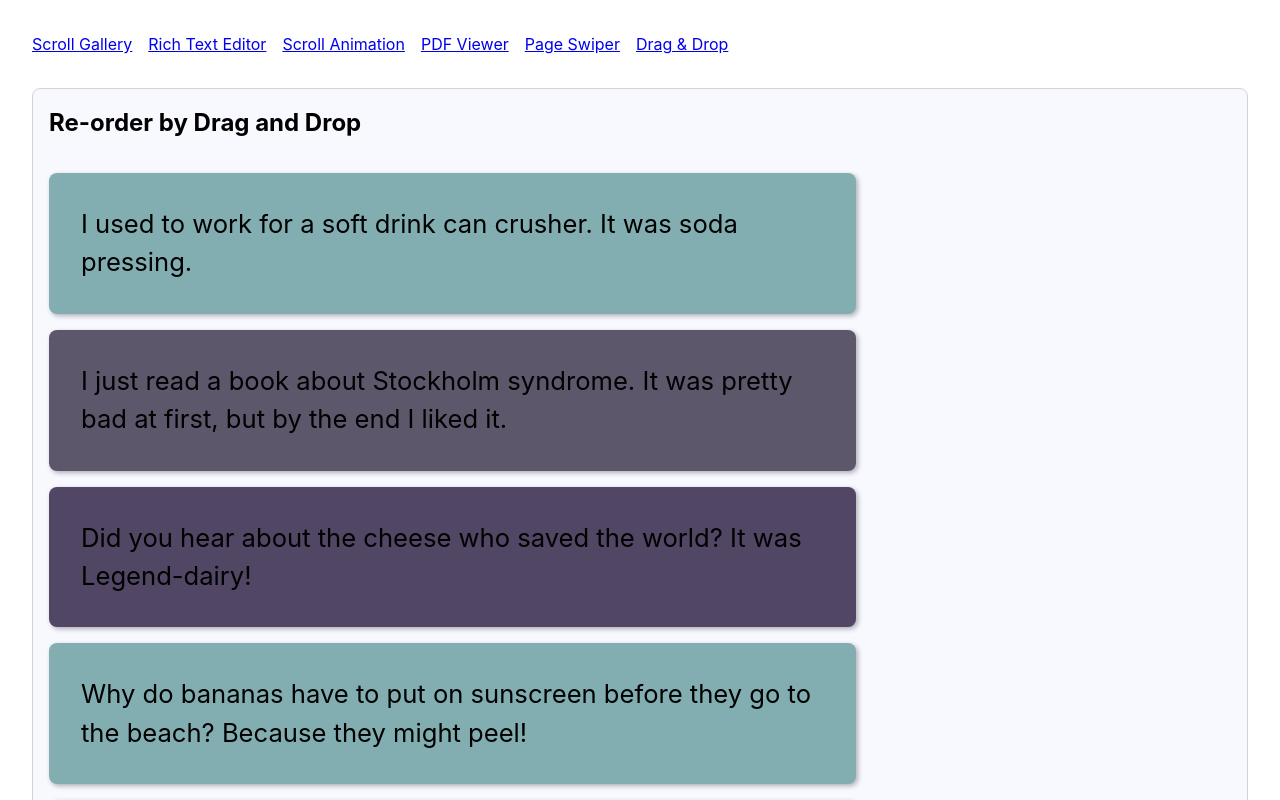
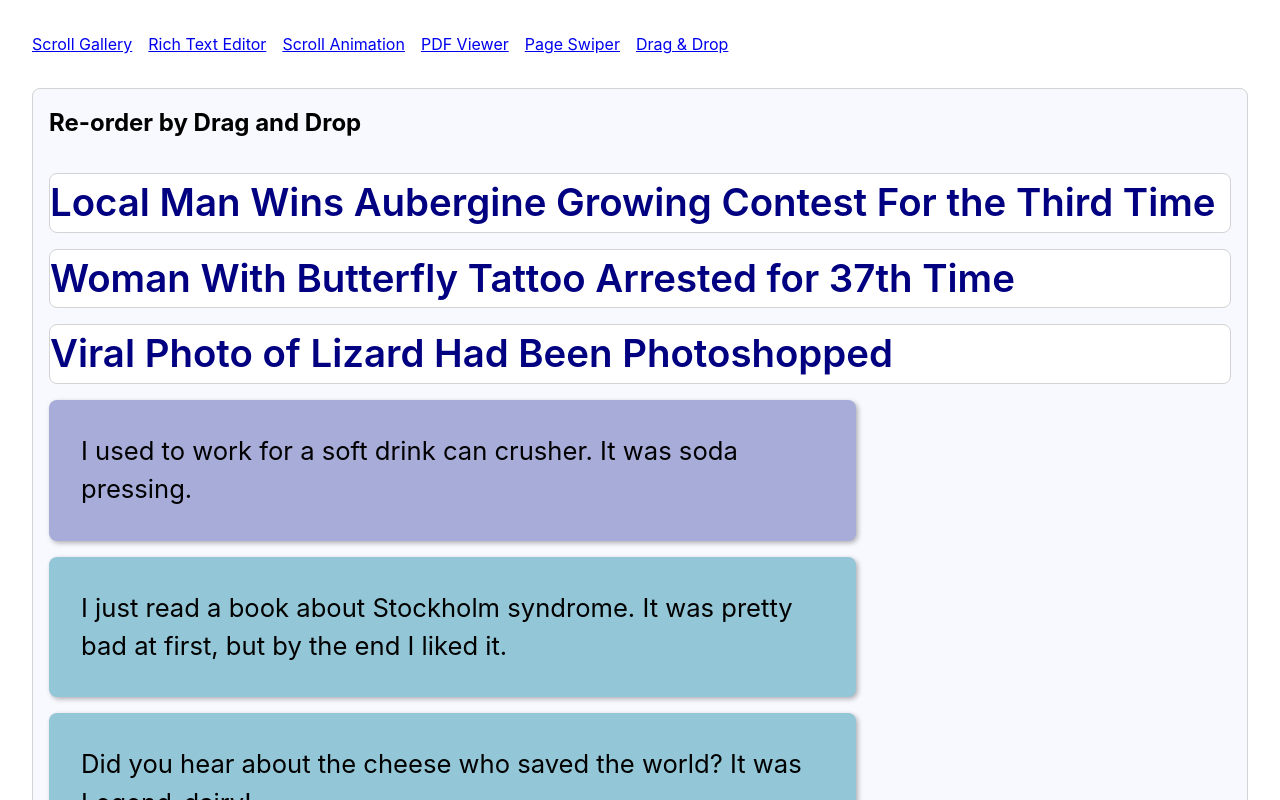
Before and after one commit to AlexKMarshall/HomepageSpikes, a React (Create React App) app: page /drag-drop in a window 1280 px wide. Shown: the top 800 px of the page. Built offline with nearby package versions, Linux system fonts and the light colour scheme.

Commit message:
add concept of headline widget

```diff
--- a/src/features/drag-drop.js
+++ b/src/features/drag-drop.js
@@ -1,6 +1,8 @@
 import { useState } from "react";
 import styled from "styled-components";
 import { DragDropContext, Droppable, Draggable } from "react-beautiful-dnd";
+
+const types = { WIDGET: "widget", HEADER: "header" };
 
 const colors = [
   "#668586",
@@ -24,18 +26,42 @@ const jokes = [
   "What did one plate say to the other plate? Dinner is on me!",
 ];
 
-const initialItems = jokes.reduce((collection, _joke, index) => {
-  const item = makeItem(index);
+const headers = [
+  "Local Man Wins Aubergine Growing Contest For the Third Time",
+  "Woman With Butterfly Tattoo Arrested for 37th Time",
+  "Viral Photo of Lizard Had Been Photoshopped",
+];
+
+const jokeItems = jokes.reduce((collection, srcItem, index) => {
+  const item =
+    srcItem.type === types.HEADER ? makeHeadline(index) : makeWidget(index);
   return { ...collection, [item.id]: item };
 }, {});
 
-const initialOrder = jokes.map((_joke, index) => makeItem(index).id);
+const headlineItems = headers.reduce((collection, srcItem, index) => {
+  const item = makeHeadline(index);
+  return { ...collection, [item.id]: item };
+}, {});
 
-function makeItem(index) {
+const initialOrder = [
+  ...headers.map((_header, index) => makeHeadline(index).id),
+  ...jokes.map((_joke, index) => makeWidget(index).id),
+];
+
+function makeHeadline(index) {
   return {
-    id: `item-${index}`,
+    id: `headline-${index}`,
+    text: headers[index],
+    type: types.HEADER,
+  };
+}
+
+function makeWidget(index) {
+  return {
+    id: `widget-${index}`,
     text: jokes[index],
     color: colors[randNumber(colors.length)],
+    type: types.WIDGET,
   };
 }
 
@@ -54,7 +80,7 @@ const WidgetList = styled.div`
 `;
 
 export default function DragDrop() {
-  const items = initialItems;
+  const items = { ...jokeItems, ...headlineItems };
   const [order, setOrder] = useState(initialOrder);
 
   const orderedItems = order.map((itemId) => items[itemId]);
@@ -80,7 +106,8 @@ export default function DragDrop() {
         <Droppable droppableId="homepage-0">
           {(provided) => (
             <WidgetList ref={provided.innerRef} {...provided.droppableProps}>
-              {orderedItems.map(({ id, text, color }, index) => (
+              {orderedItems.map(({ id, text, color, type }, index) =>
+                type === types.WIDGET ? (
                   <Widget
                     key={id}
                     id={id}
@@ -88,7 +115,10 @@ export default function DragDrop() {
                     color={color}
                     index={index}
                   />
-              ))}
+                ) : (
+                  <Header key={id} id={id} text={text} index={index} />
+                )
+              )}
               {provided.placeholder}
             </WidgetList>
           )}
@@ -97,6 +127,16 @@ export default function DragDrop() {
     </DragDropContext>
   );
 }
+
+const SHeader = styled.h3`
+  font-size: 2.4rem;
+  font-weight: 600;
+  color: navy;
+  border: 1px solid lightgrey;
+  border-radius: 0.5rem;
+  margin-bottom: 1rem;
+  background-color: white;
+`;
 
 const SWidget = styled.div`
   padding: 2rem;
@@ -128,6 +168,23 @@ function Widget({ id, index, text, color }) {
   );
 }
 
+function Header({ id, index, text, color }) {
+  return (
+    <Draggable draggableId={id} index={index}>
+      {(provided, snapshot) => (
+        <SHeader
+          {...provided.draggableProps}
+          {...provided.dragHandleProps}
+          ref={provided.innerRef}
+          isDragging={snapshot.isDragging}
+        >
+          {text}
+        </SHeader>
+      )}
+    </Draggable>
+  );
+}
+
 function moveElement(sourceIndex, destinationIndex, array) {
   const movingElement = array[sourceIndex];
   const arrayCopy = [...array];
```
Lines whose indentation alone changed are shown as unchanged.
